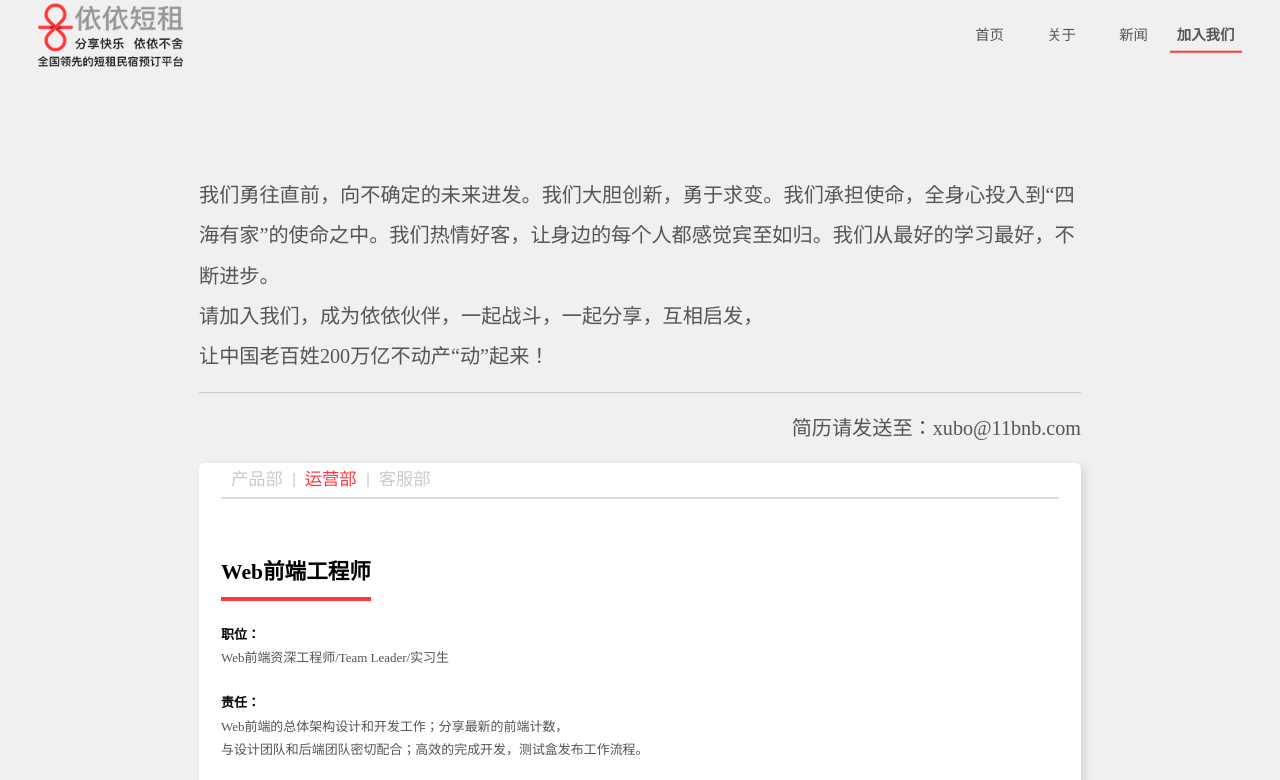
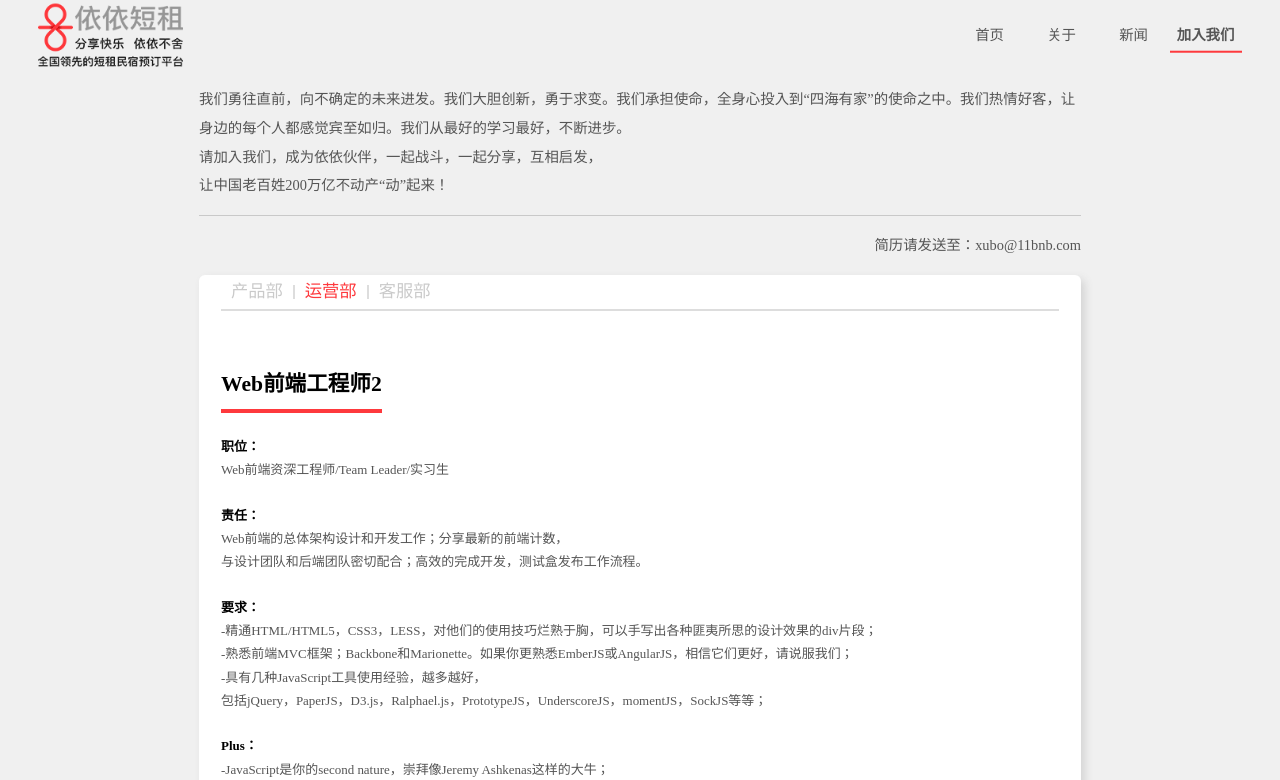
Before and after one commit to WenqiZhou/11bnb_web, a plain HTML site: page official/join_us.html in a window 1280 px wide. Both pictures are taken after a click on the item "运营部". Shown: the top 780 px of the page. Drawn offline with Linux system fonts and the light colour scheme.

Commit message:
to merge

```diff
--- a/official/join_us.html
+++ b/official/join_us.html
@@ -29,8 +29,8 @@
         </ul>
         <span class="bor"></span>
     </nav>
+    <div class="top"></div>
 </header>
-<div class="top"></div>
 
 <div class="mainbox intro clearfix">
 
@@ -75,6 +75,8 @@
                 </dl>
             </div>
 
+        </div>
+        <div class="job-list">
 
             <div class="job">
                 <h2>Web前端工程师2</h2>
@@ -100,9 +102,11 @@
                         -信奉编程是一种艺术形式，对代码的清洁、优美和高效有近乎变态的追求。
                     </dd>
                 </dl>
+            </div>
 
+        </div>
+        <div class="job-list">
 
-            </div>
             <div class="job">
                 <h2>Web前端工程师3</h2>
                 <dl>
@@ -127,10 +131,7 @@
                         -信奉编程是一种艺术形式，对代码的清洁、优美和高效有近乎变态的追求。
                     </dd>
                 </dl>
-
-
             </div>
-
 
         </div>
 
@@ -142,11 +143,9 @@
         initnav();
         $(".job-bar li").on("click", function () {
             var $this = $(this);
-            var $jobList = $('.job-list');
             if (!$this.hasClass("active")) {
                 $this.addClass("active").siblings().removeClass("active");
-                console.log($jobList.find('job'));
-                $jobList.find('job').eq($this.index()).slideDown('slow').siblings().slideUp('slow');
+                $('.job-list').eq($this.index()).slideDown('slow').siblings('.job-list').slideUp('slow');
             }
         });
         $(".job-bar li").eq(0).click();
--- a/official/static/v2/less/fragment/header.less
+++ b/official/static/v2/less/fragment/header.less
@@ -3,7 +3,7 @@
 
 header {
   display: block;
-  position: absolute;
+  position:relative;
   width: 100%;
   //height: 70px;
   .height(40px, 70px, 70px);
--- a/official/static/v2/less/join_us.less
+++ b/official/static/v2/less/join_us.less
@@ -5,7 +5,7 @@
 
 .top {
   display: block;
-  height: 160px;
+  height: 100%;
 }
 
 .intro {
@@ -17,7 +17,7 @@
 
   p {
     color: #555555;
-    font-size: @fs_p;
+    font-size: @fs_p - 0.8;
     line-height: 200%;
   }
 
```
Also changed, not shown: official/static/v2/css/about.css, official/static/v2/css/fragment/header.css, official/static/v2/css/index.css, official/static/v2/css/join_us.css, official/static/v2/css/news.css.
